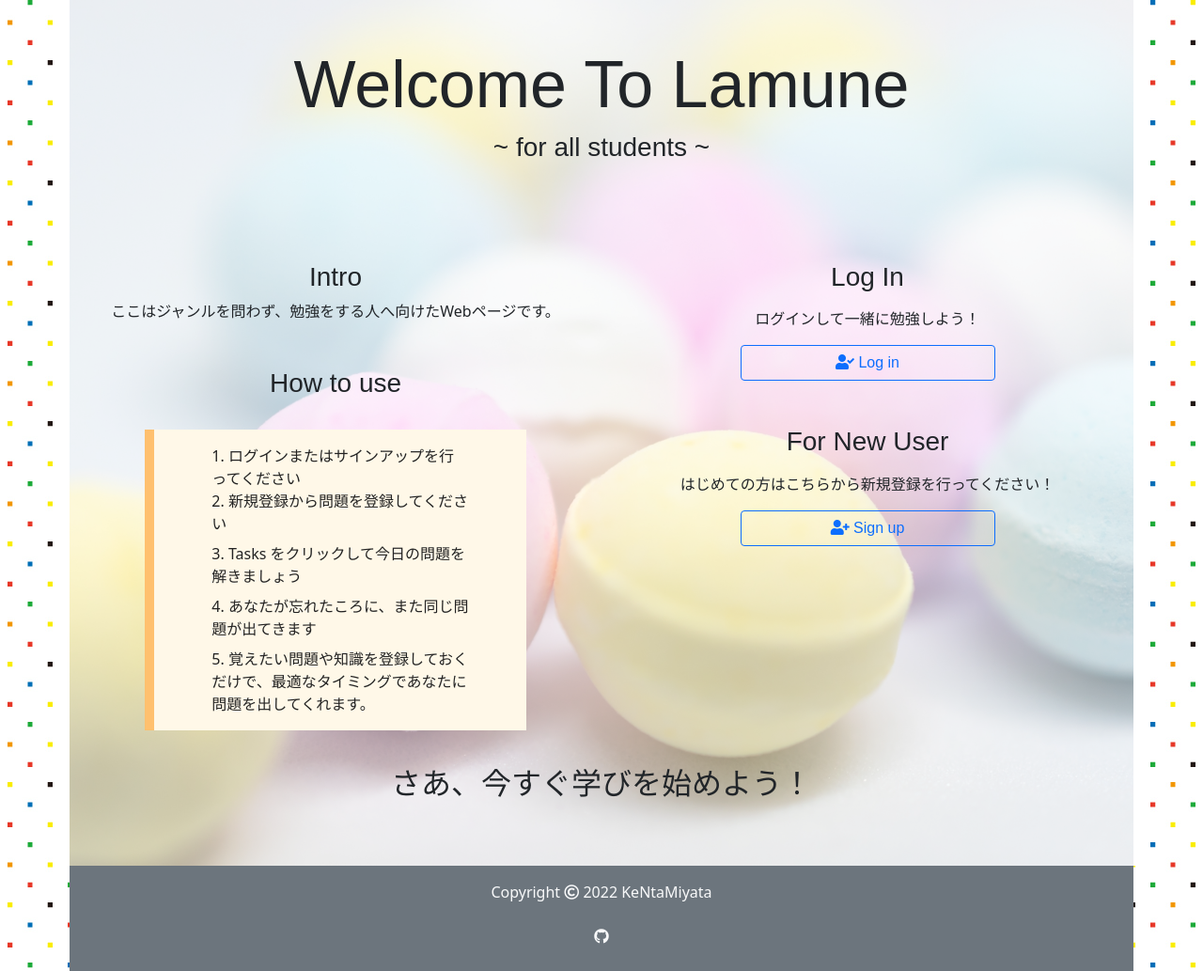
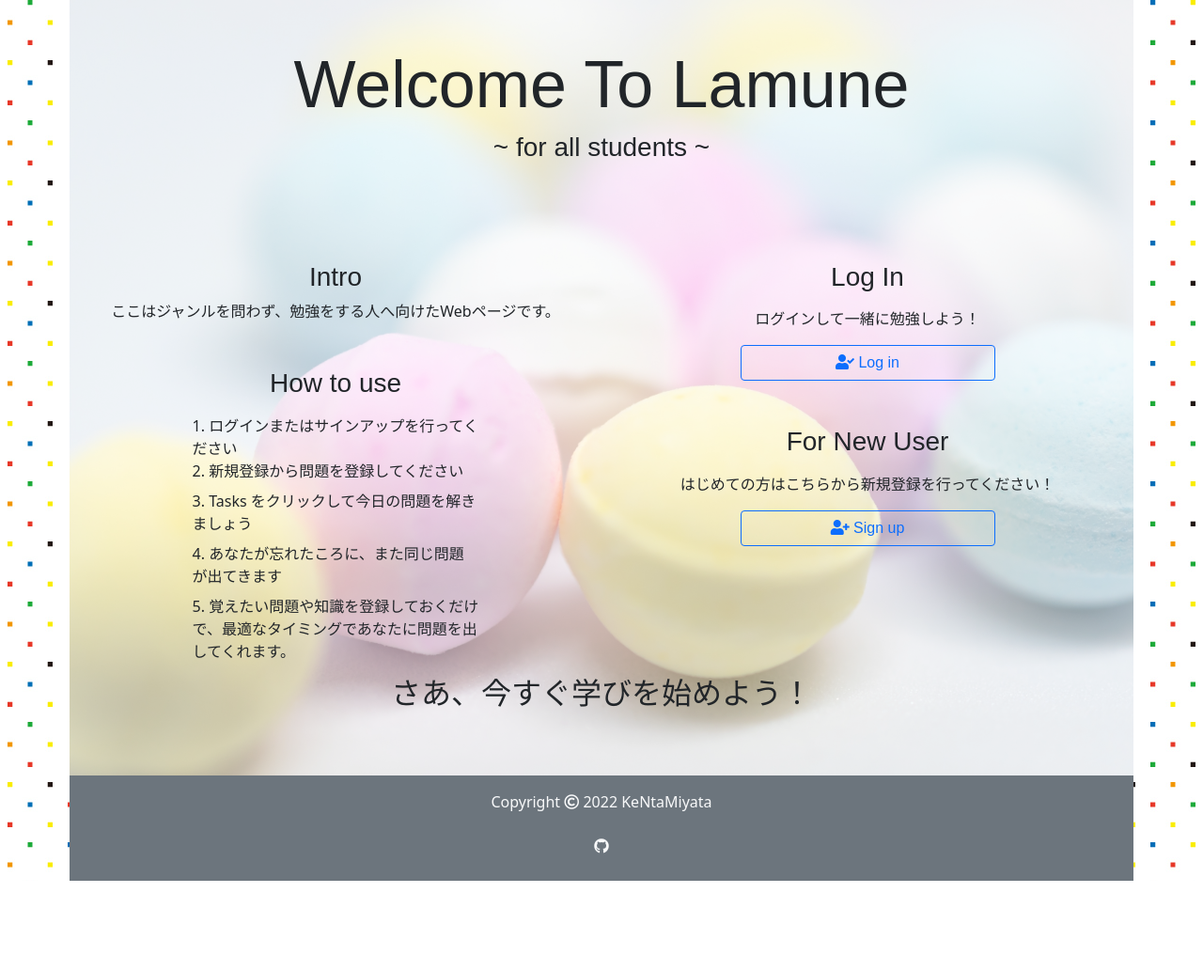
Before and after one commit to KeNtaMiyata/Lamune, a Flask app: page / in a window 1280 px wide. Shown: the part 72-1105 px from the top of the page at 94% size. After the commit the page ends 1009 px from the top, so only its background shows below. Run offline with Flask 2, Linux system fonts and the light colour scheme.

Commit message:
[del] husen css

```diff
--- a/templates/top.html
+++ b/templates/top.html
@@ -21,7 +21,7 @@
                 </div>
                 <div>
                     <h3>How to use</h3>
-                    <div class="husen mx-auto w-75">
+                    <div class="mx-auto w-75">
                         <ol class="list-group list-group-numbered w-75 mx-auto text-start">
                             <li class="mt-2 ">ログインまたはサインアップを行ってください</li>
                             <li class="mb-2">新規登録から問題を登録してください</li>
```
Also changed, not shown: lamune.db, 1 other file.
